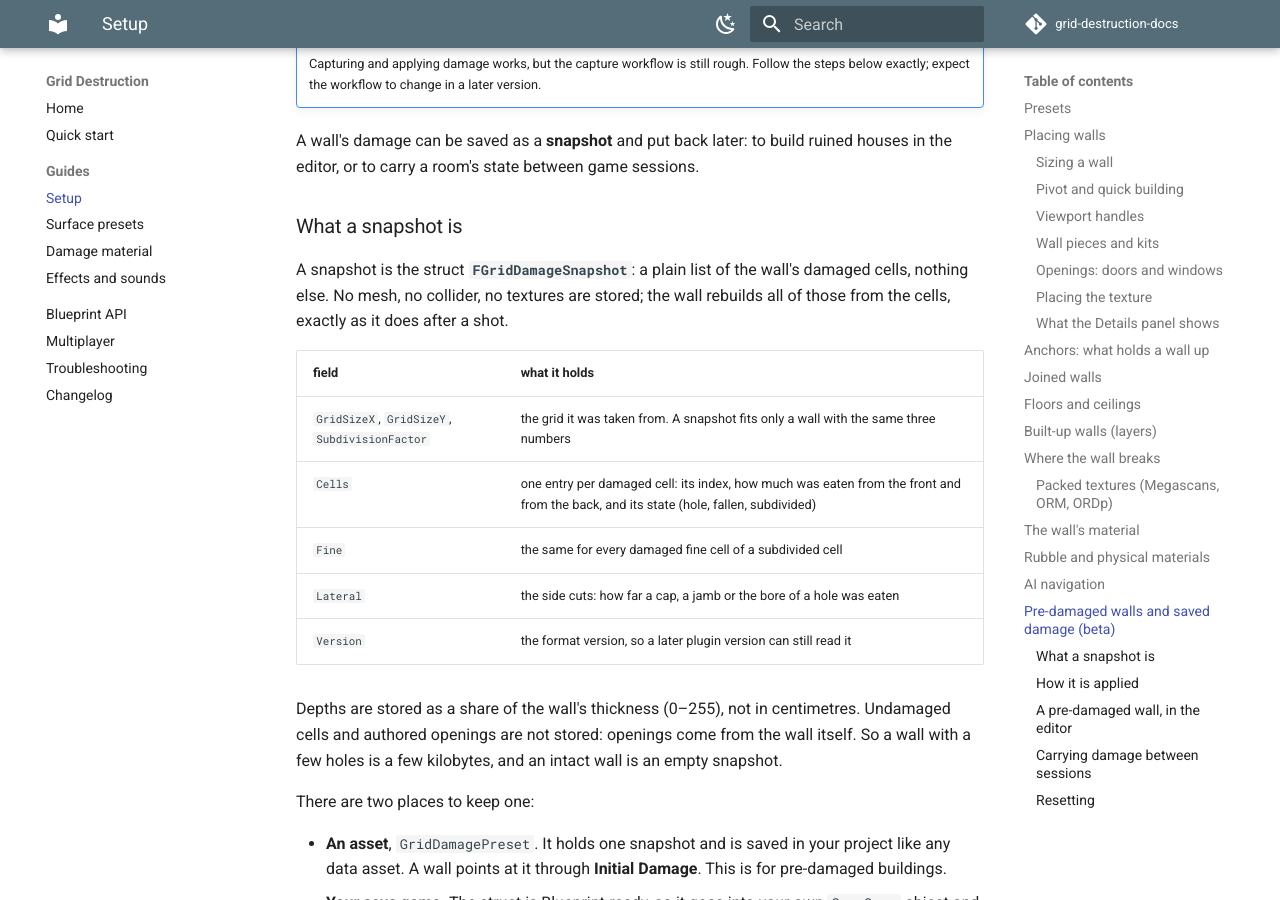
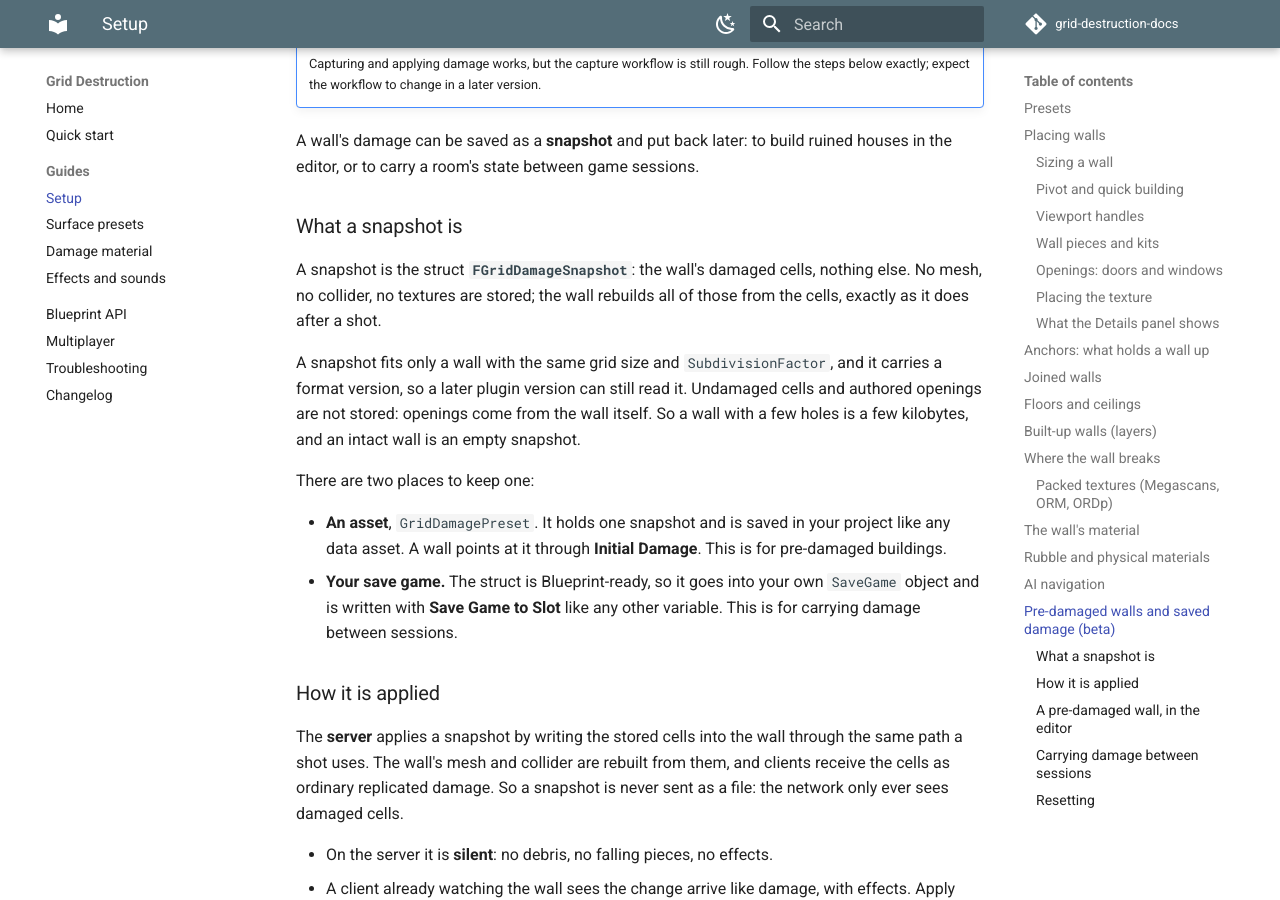
Before and after one commit to kytyji/grid-destruction-docs, an MkDocs documentation site: the page built from docs/setup.md, in a window 1280 px wide and 900 px high, scrolled down 8145 px. Built offline with MkDocs 1.6.1 and Material for MkDocs 9.7.7, drawn with Linux system fonts in a browser that asks for light colours; comment, search, counter and statistics services are not loaded; the version menu is left out.

```diff
--- a/docs/setup.md
+++ b/docs/setup.md
@@ -339,22 +339,15 @@ ruined houses in the editor, or to carry a room's state between game sessions.
 
 ### What a snapshot is
 
-A snapshot is the struct **`FGridDamageSnapshot`**: a plain list of the wall's
-damaged cells, nothing else. No mesh, no collider, no textures are stored; the
-wall rebuilds all of those from the cells, exactly as it does after a shot.
+A snapshot is the struct **`FGridDamageSnapshot`**: the wall's damaged cells,
+nothing else. No mesh, no collider, no textures are stored; the wall rebuilds
+all of those from the cells, exactly as it does after a shot.
 
-| field | what it holds |
-|---|---|
-| `GridSizeX`, `GridSizeY`, `SubdivisionFactor` | the grid it was taken from. A snapshot fits only a wall with the same three numbers |
-| `Cells` | one entry per damaged cell: its index, how much was eaten from the front and from the back, and its state (hole, fallen, subdivided) |
-| `Fine` | the same for every damaged fine cell of a subdivided cell |
-| `Lateral` | the side cuts: how far a cap, a jamb or the bore of a hole was eaten |
-| `Version` | the format version, so a later plugin version can still read it |
-
-Depths are stored as a share of the wall's thickness (0–255), not in
-centimetres. Undamaged cells and authored openings are not stored: openings
-come from the wall itself. So a wall with a few holes is a few kilobytes, and
-an intact wall is an empty snapshot.
+A snapshot fits only a wall with the same grid size and `SubdivisionFactor`,
+and it carries a format version, so a later plugin version can still read it.
+Undamaged cells and authored openings are not stored: openings come from the
+wall itself. So a wall with a few holes is a few kilobytes, and an intact wall
+is an empty snapshot.
 
 There are two places to keep one:
 
```
Also changed, not shown: README.md (+0 -2 lines), docs/changelog.md (+4 -4 lines), docs/damage-material.md (+6 -10 lines), docs/index.md (+3 -4 lines), docs/multiplayer.md (+5 -7 lines), docs/troubleshooting.md (+2 -2 lines).
